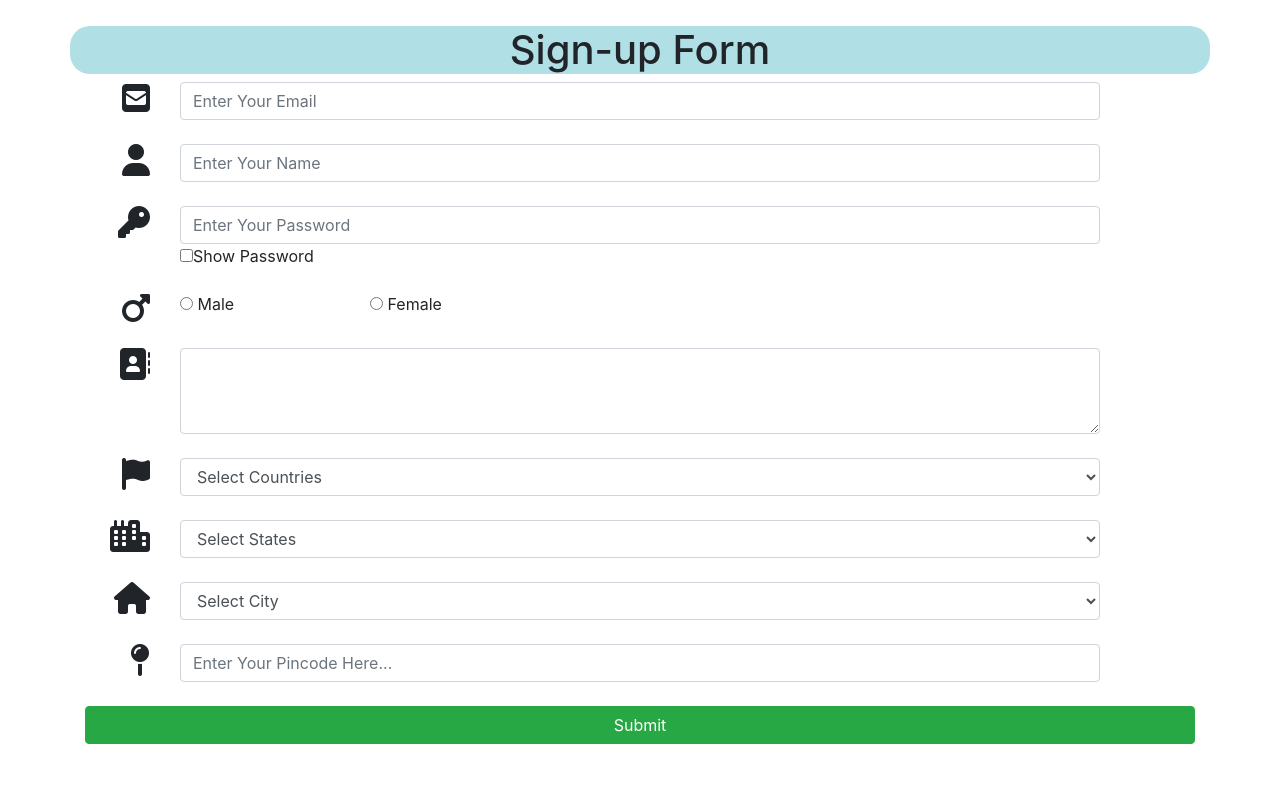
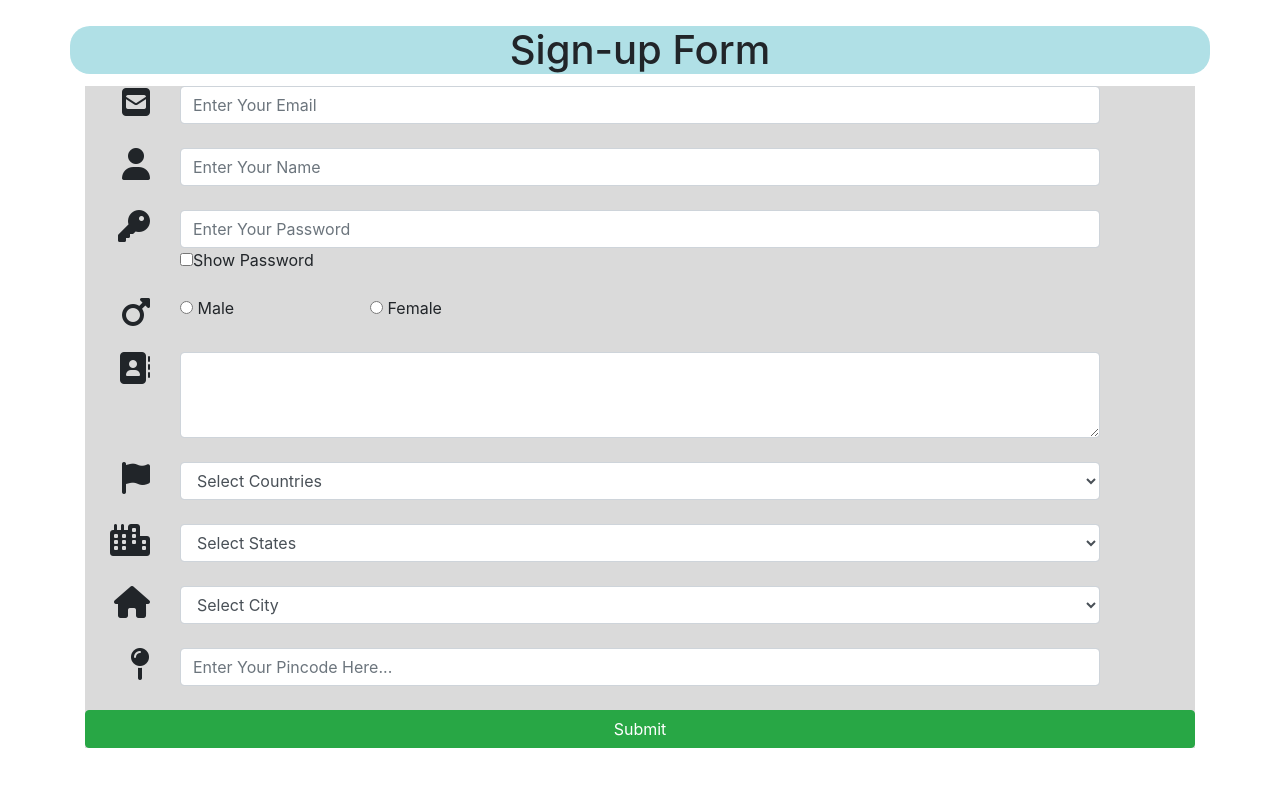
Before and after one commit to Dj-777/signup-form, a PHP site: page /signup/registration.php in a window 1280 px wide. Shown: the top 787 px of the page. Run offline with PHP 8.4, Linux system fonts and the light colour scheme; some libraries are stand-ins or nearby versions.

Commit message:
registration file updated

```diff
--- a/css/registration.css
+++ b/css/registration.css
@@ -1,9 +1,24 @@
+body{
+	background-color:#F2F2F2;
+}
+form
+{
+	background-color:#DADADA;
+}
 #containerregistration{
-	#liner-gradient(to bottom,@68eacc 0%,#497be8 100%);
+	margin-top:1%;
 }
-@media screen and (max-width: 600px) {
+
+@media screen and (max-width: 992px) {
   i  {
     float: none;
     width: 100%;
   }
 }
+
+/*.col-sm-10{
+position: relative;
+    min-height: 1px;
+    padding-right: 15px;
+    padding-left: 0px;
+}*/
```
